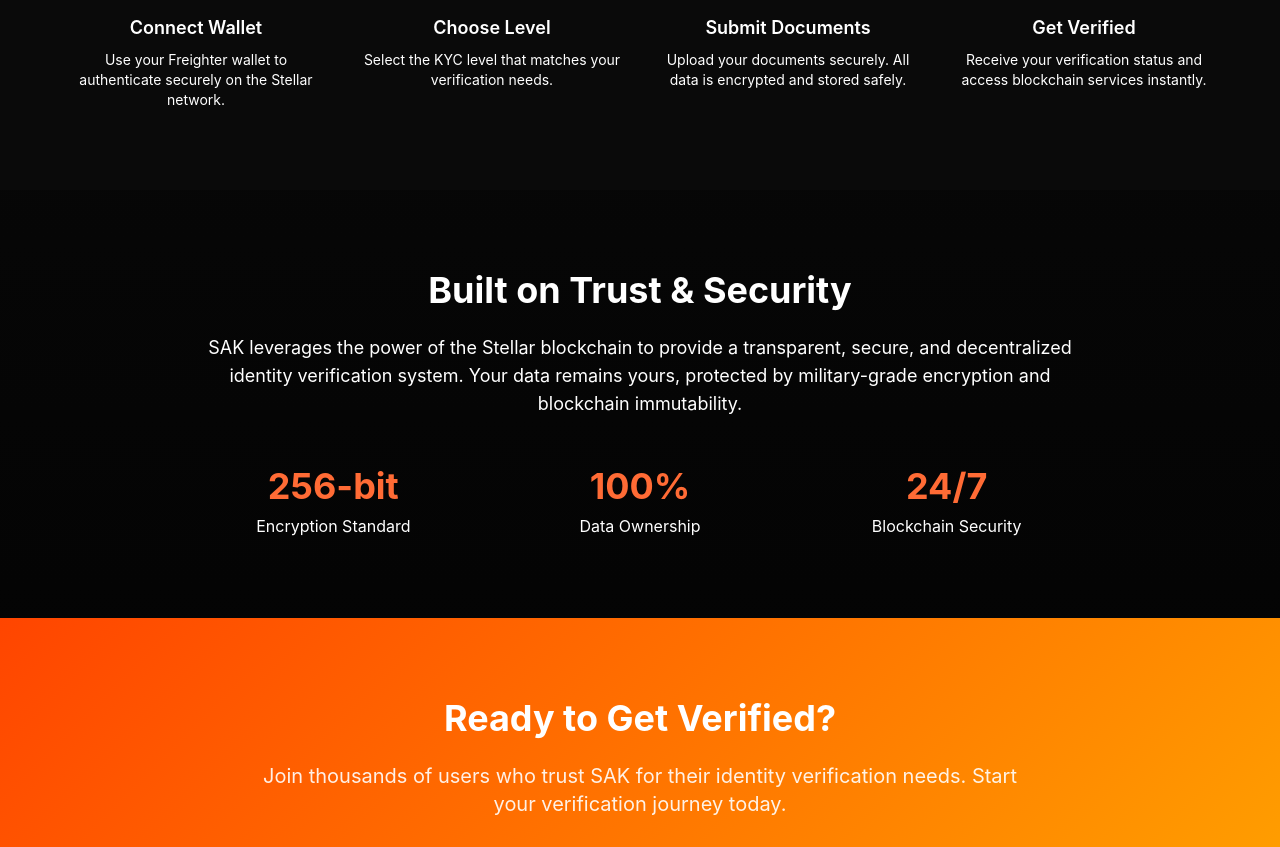
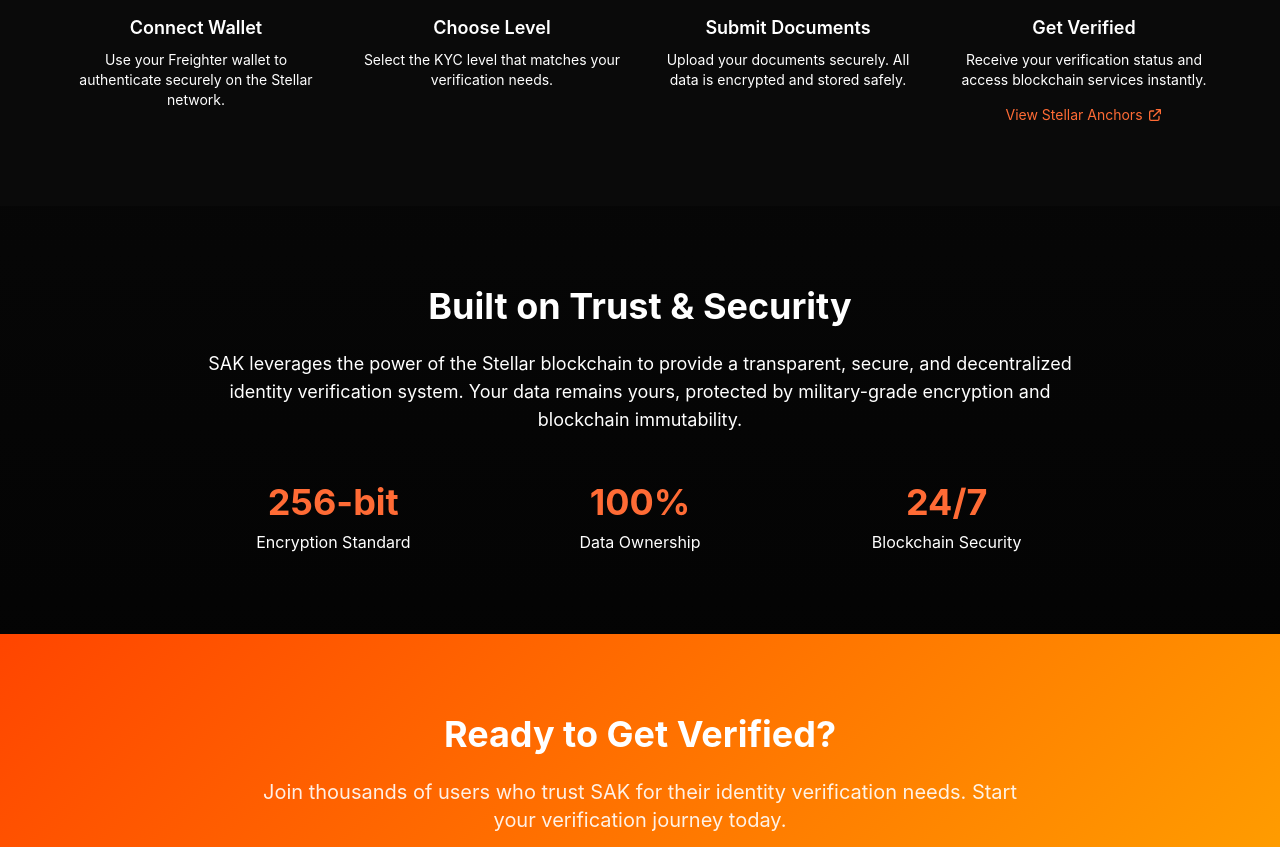
Before and after one commit to SAK-Stellar-Anchor-KYC/frontend, a Next.js app: page /landing in a window 1280 px wide. Shown: the part 2182-3029 px from the top of the page. Built offline with nearby package versions, Linux system fonts and the light colour scheme.

Commit message:
Update page.tsx

```diff
--- a/src/app/landing/page.tsx
+++ b/src/app/landing/page.tsx
@@ -257,9 +257,20 @@ export default function LandingPage() {
                   <span className="text-2xl font-bold text-white">4</span>
                 </div>
                 <h3 className="text-lg font-semibold text-dark-text mb-2">Get Verified</h3>
-                <p className="text-sm text-dark-muted">
+                <p className="text-sm text-dark-muted mb-3">
                   Receive your verification status and access blockchain services instantly.
                 </p>
+                <a
+                  href="https://anchors.stellar.org/"
+                  target="_blank"
+                  rel="noopener noreferrer"
+                  className="inline-flex items-center text-sm text-crypto-primary hover:text-crypto-primaryHover transition-colors"
+                >
+                  View Stellar Anchors
+                  <svg className="w-4 h-4 ml-1" fill="none" viewBox="0 0 24 24" stroke="currentColor">
+                    <path strokeLinecap="round" strokeLinejoin="round" strokeWidth={2} d="M10 6H6a2 2 0 00-2 2v10a2 2 0 002 2h10a2 2 0 002-2v-4M14 4h6m0 0v6m0-6L10 14" />
+                  </svg>
+                </a>
               </div>
             </div>
           </div>
```
